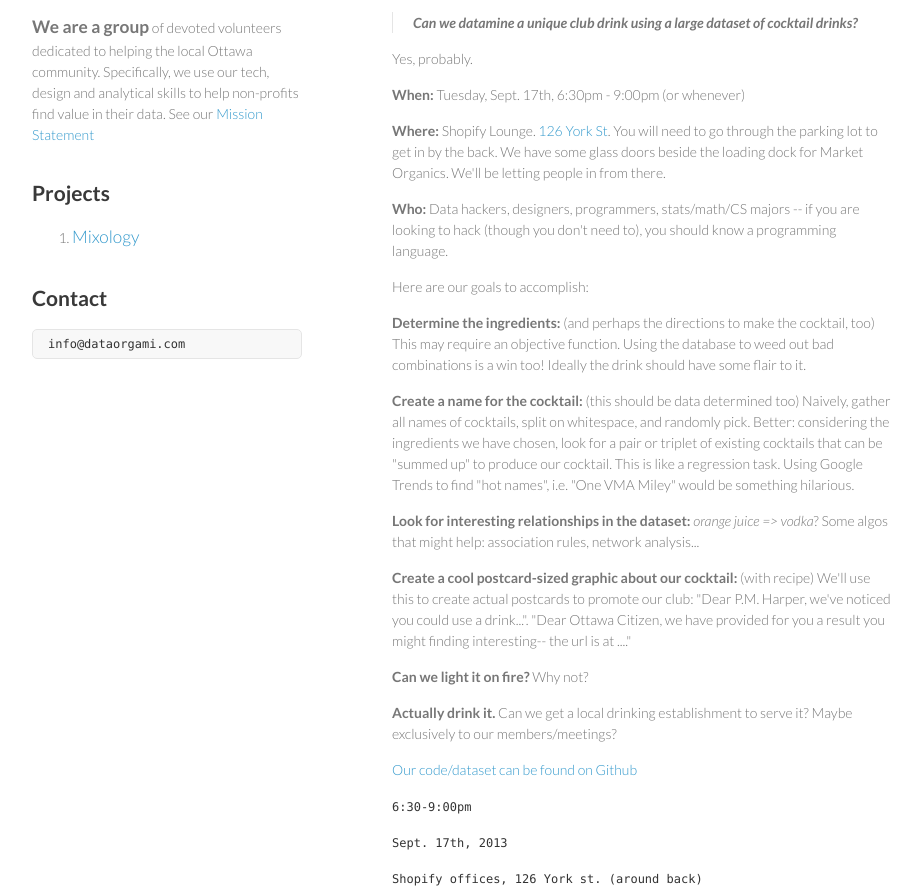
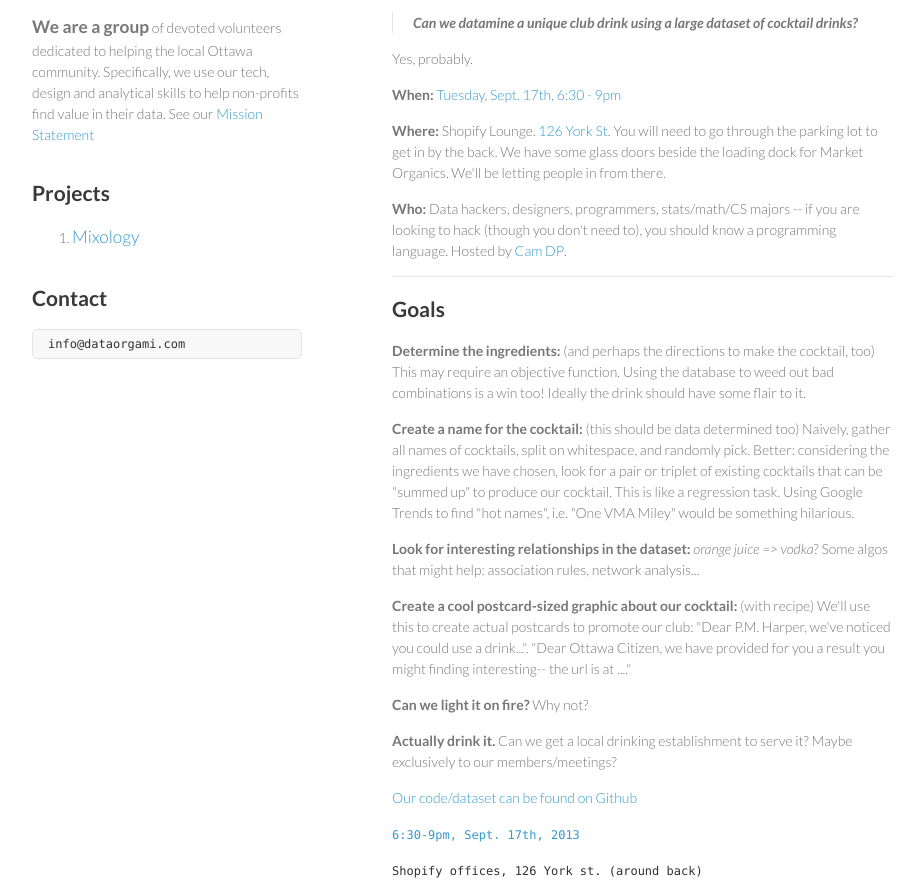
Before and after one commit to DataOrigami/DataOrigami.github.io, a plain HTML site: page index.html in a window 1280 px wide. Shown: the part 146-1038 px from the top of the page, without its empty margins (178-1099 px from the left). Drawn offline with nearby package versions, Linux system fonts and the light colour scheme; grey boxes are pictures that could not be loaded.

Commit message:
adding dates + address

```diff
--- a/index.html
+++ b/index.html
@@ -60,11 +60,11 @@
 
         <p>Yes, probably.</p>
 
-        <p><b>When:</b> Tuesday, Sept. 17th, 6:30pm - 9:00pm (or whenever)</p>
+        <p><b>When:</b> <a title = "Add to Google Calendar" href="http://www.google.com/calendar/event?action=TEMPLATE&text=Data%20Origami%20-%20Data%20Driven%20Drinks&dates=20130917T223000Z/20130918T010000Z&details=It's%20the%20first%20Data%20Origami%20meeting%2C%20so%20I%20think%20we%20should%20start%20with%20something%20unique.%20Every%20proper%20club%20needs%20a%20proper%20drink.%20Can%20we%20datamine%20a%20unique%20club%20drink%20using%20a%20large%20dataset%20of%20cocktail%20drinks%3F%20Yes%2C%20probably.&location=126%20York%20St.%20&trp=true&sprop=Data%20Origami&sprop=name:http%3A%2F%2Fdataorigami.ca%2F" target="_blank">Tuesday, Sept. 17th, 6:30 - 9pm</a></p>
         <p><b>Where:</b> Shopify Lounge. <a href="https://maps.google.ca/maps?q=126+york+st,+ottawa&ll=45.42931,-75.689728&spn=0.00224,0.005681&hnear=126+York+St,+Ottawa,+Ottawa+Division,+Ontario&gl=ca&t=m&z=18&iwloc=A">126 York St</a>. You will need to go through the parking lot to get in by the back. We have some glass doors beside the loading dock for Market Organics. We'll be letting people in from there.</p>
-        <p><b>Who:</b> Data hackers, designers, programmers, stats/math/CS majors -- if you are looking to hack (though you don't need to), you should know a programming language.
-
-        <p>Here are our goals to accomplish: </p>
+        <p><b>Who:</b> Data hackers, designers, programmers, stats/math/CS majors -- if you are looking to hack (though you don't need to), you should know a programming language. Hosted by <a href="https://twitter.com/Cmrn_DP">Cam DP</a>.
+        <hr/>
+        <h2>Goals</h2>
 
         <p><b>Determine the ingredients:</b> (and perhaps the directions to make the cocktail, too) This may require an objective function. Using the database to weed out bad combinations is a win too! Ideally the drink should have some flair to it.</p>
 
@@ -79,8 +79,7 @@
 
         <p> <a href="https://github.com/DataOrigami/mixology">Our code/dataset can be found on Github</a> </p>
 
-        <p><code>6:30-9:00pm</code></p>
-        <p><code>Sept. 17th, 2013</code></p>
+        <p><code><a title = "Add to Google Calendar" href="http://www.google.com/calendar/event?action=TEMPLATE&text=Data%20Origami%20-%20Data%20Driven%20Drinks&dates=20130917T223000Z/20130918T010000Z&details=It's%20the%20first%20Data%20Origami%20meeting%2C%20so%20I%20think%20we%20should%20start%20with%20something%20unique.%20Every%20proper%20club%20needs%20a%20proper%20drink.%20Can%20we%20datamine%20a%20unique%20club%20drink%20using%20a%20large%20dataset%20of%20cocktail%20drinks%3F%20Yes%2C%20probably.&location=126%20York%20St.%20&trp=true&sprop=Data%20Origami&sprop=name:http%3A%2F%2Fdataorigami.ca%2F" target="_blank">6:30-9pm, Sept. 17th, 2013</a></code></p>
         <p><code>Shopify offices, 126 York st. (around back)</code></p>
         <iframe width="425" height="350" frameborder="0" scrolling="no" marginheight="0" marginwidth="0" src="https://maps.google.ca/maps?q=126+york+st,+ottawa&amp;ie=UTF8&amp;hq=&amp;hnear=126+York+St,+Ottawa,+Ottawa+Division,+Ontario&amp;gl=ca&amp;t=m&amp;z=14&amp;ll=45.429265,-75.69005&amp;output=embed"></iframe><br /><small><a href="https://maps.google.ca/maps?q=126+york+st,+ottawa&amp;ie=UTF8&amp;hq=&amp;hnear=126+York+St,+Ottawa,+Ottawa+Division,+Ontario&amp;gl=ca&amp;t=m&amp;z=14&amp;ll=45.429265,-75.69005&amp;source=embed" style="color:#0000FF;text-align:left">View Larger Map</a></small>
         <footer>
```
